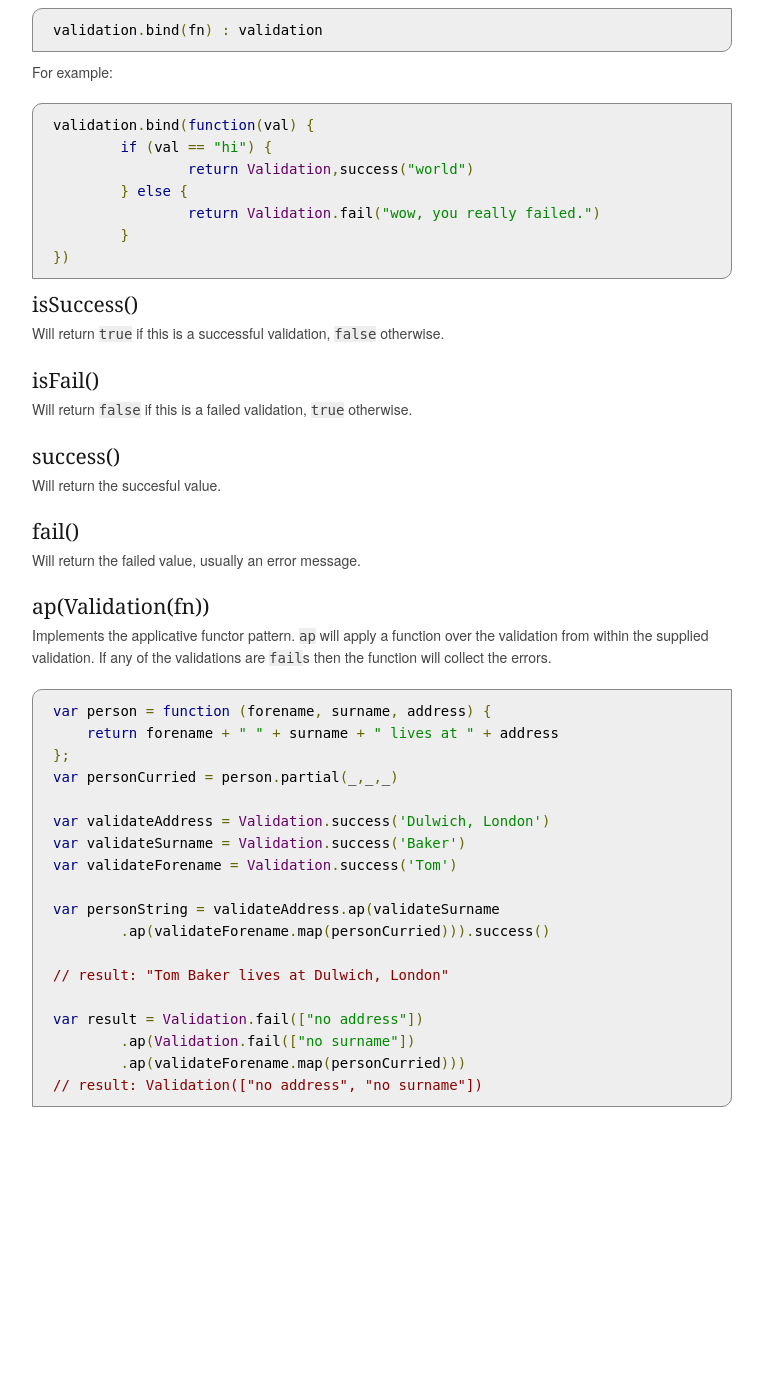
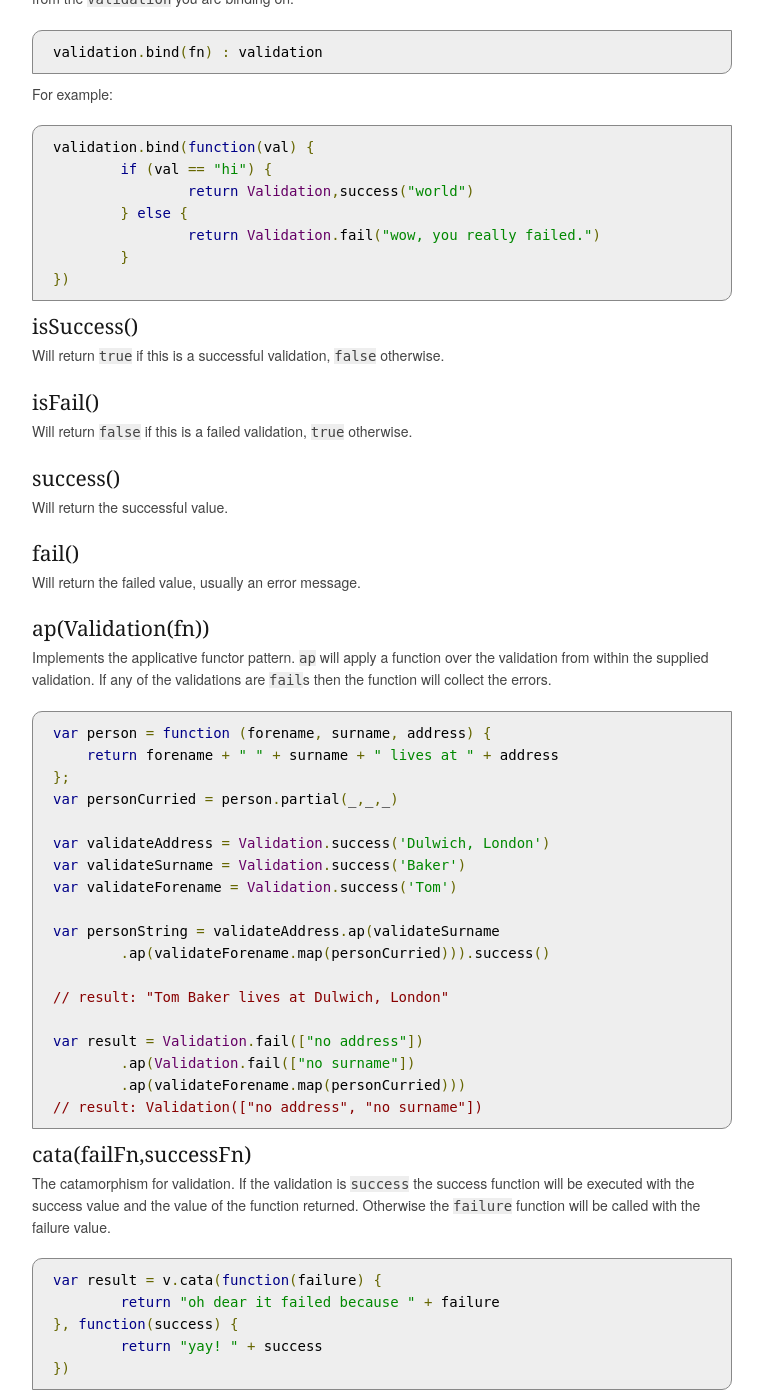
Before and after one commit to monet/monet.js, a Jekyll site: the page built from index.md, in a window 1280 px wide and 1400 px high, scrolled down 3269 px. Shown: the whole window, without its empty margins (138-901 px from the left). Built offline with Jekyll 4.4.1, drawn with Linux system fonts in a browser that asks for light colours; nearby versions of some CDN libraries; before the commit the page ends 4386 px from its top, so only the background shows below that; some of the changed lines change nothing that is shown; some of the changed text lies outside the part shown.

Commit message:
Doco for cata, and function aliases

```diff
--- a/index.md
+++ b/index.md
@@ -1,8 +1,8 @@
 ---
 title: Home
 layout: index
-version: 0.4.0
-dev-version: 0.4.0
+version: 0.4.1
+dev-version: 0.4.1
 ---
 
 ## Introduction
@@ -46,6 +46,7 @@ issues disappear.
 
 	var maybe = Maybe.some(val);
 	var maybe = Maybe.none();
+	var maybe = Maybe.fromNull(val);  // none if val is null, some otherwise
 
 ### Functions
 #### map(fn)
@@ -60,7 +61,7 @@ For example:
 	})
 	=> 124
 
-#### bind(fn)
+#### bind(fn) *alias: flatMap*
 `bind` takes a function that takes a value and returns an `Maybe`.  The value to the function will be supplied from the `Maybe` you are binding on.
 
 	maybe.bind(fn) : Maybe
@@ -76,17 +77,17 @@ For example:
 	})
 
 
-#### isSome() also: isJust()
+#### isSome() *alias: isJust*
 `isSome` on a `Some` value will return `true` and will return `false` on a `None`.
 
 	maybe.some("hi").isSome()
 	=> true
 
 
-#### isNone() also: isNothing()
+#### isNone() *alias: isNothing*
 `isNone` on a `None` value will return `true` and will return `false` on a `Some`.
 
-####some() also: just()
+####some() *alias: just*
 `some` will 'reduce' the `Maybe` to its value.
 
 	maybe.some("hi").some()
@@ -128,7 +129,7 @@ Validation is not quite a monad as it [doesn't quite follow the monad rules](htt
 ####map()
 `map` takes a function (a -> b) and applies that function to the value inside the `success` side of the `Validation` and returns another `Validation`.
 
-####bind(fn)
+####bind(fn) *alias: flatMap*
 `bind` takes a function that takes a value and returns an `Validation`.  The value to the function will be supplied from the `Validation` you are binding on.
 
 	validation.bind(fn) : validation
@@ -151,7 +152,7 @@ Will return `true` if this is a successful validation, `false` otherwise.
 Will return `false` if this is a failed validation, `true` otherwise.
 
 ####success()
-Will return the succesful value.
+Will return the successful value.
 
 ####fail()
 Will return the failed value, usually an error message.
@@ -179,6 +180,16 @@ Implements the applicative functor pattern.  `ap` will apply a function over the
     	.ap(validateForename.map(personCurried)))
     // result: Validation(["no address", "no surname"])
 
+####cata(failFn,successFn)
+
+The catamorphism for validation.  If the validation is `success` the success function will be executed with the success value and the value of the function returned. Otherwise the `failure` function will be called with the failure value.
+
+	var result = v.cata(function(failure) {
+		return "oh dear it failed because " + failure
+	}, function(success) {
+		return "yay! " + success
+	})
+
 [functionalJava]: http://functionaljava.org/
 [Functional Javascript]: http://osteele.com/sources/javascript/functional/
 [gitZip]: https://github.com/cwmyers/monad.js/zipball/master (zip format)
```
